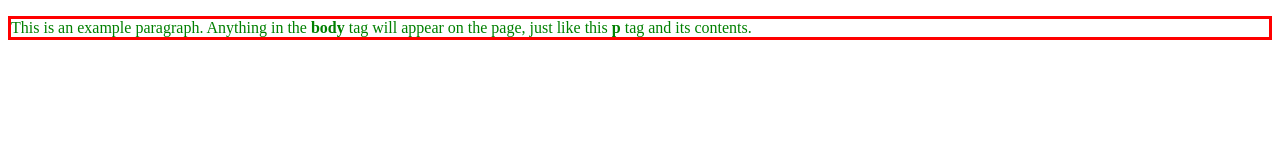
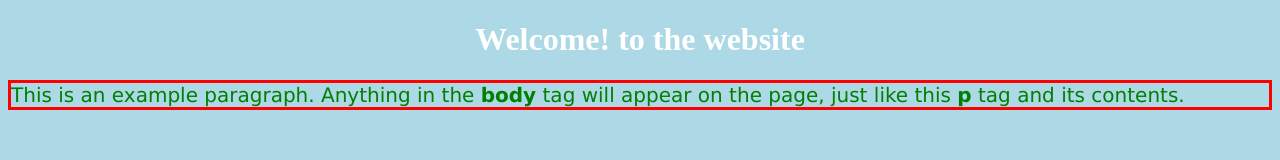
Before and after one commit to sitra0612/ChocolateCafe, a plain HTML site: page index.html in a window 1280 px wide. Drawn offline with Linux system fonts and the light colour scheme.

Commit message:
new commit

```diff
--- a/css/style.css
+++ b/css/style.css
@@ -2,3 +2,17 @@ P.special {
     color : green;
     border: solid red;
     }
+
+    body {
+        background-color: lightblue;
+      }
+
+      h1 {
+        color: white;
+        text-align: center;
+      }
+
+      p {
+        font-family: verdana;
+        font-size: 20px;
+      }
--- a/index.html
+++ b/index.html
@@ -7,6 +7,7 @@
     <title>This is the title of the webpage!</title>
   </head>
   <body>
+    <h1>Welcome! to the website</h1>
     <p class="special">This is an example paragraph. Anything in the <strong>body</strong> tag will appear on the page, just like this <strong>p</strong> tag and its contents.</p>
   </body>
 </html>
```
